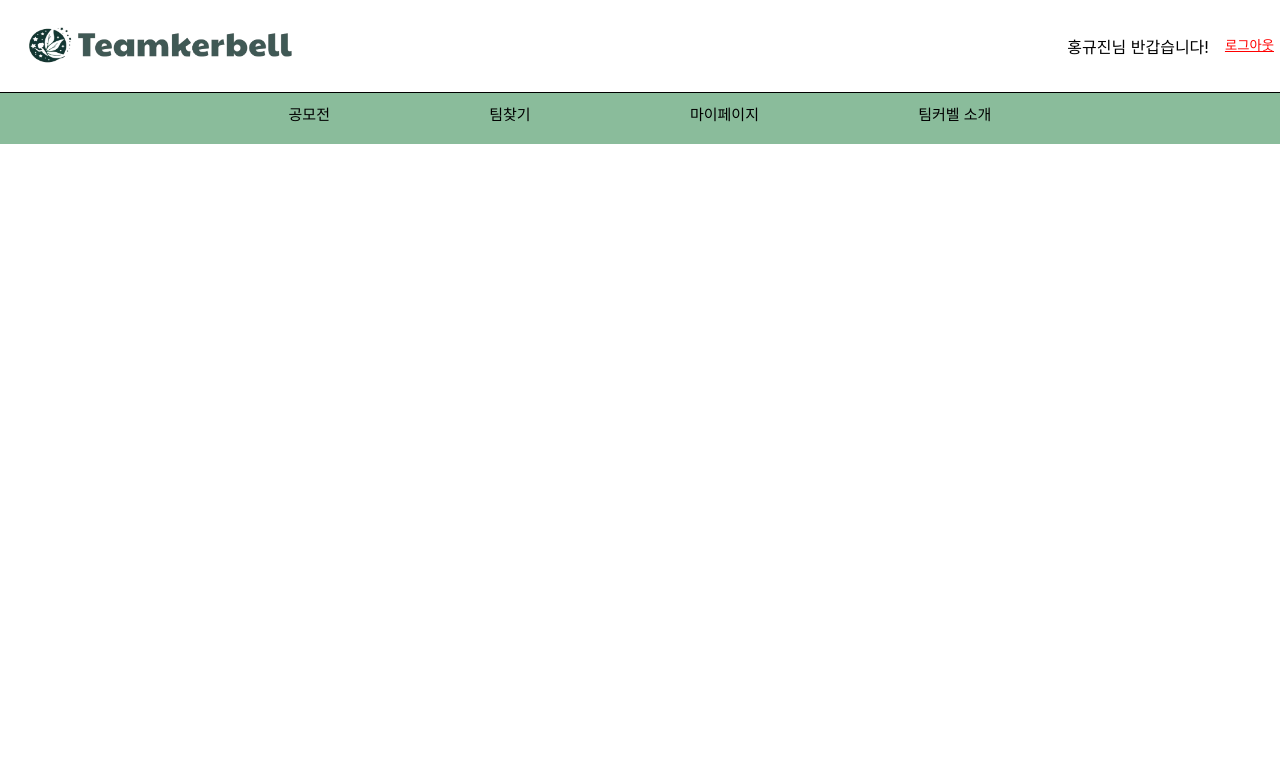
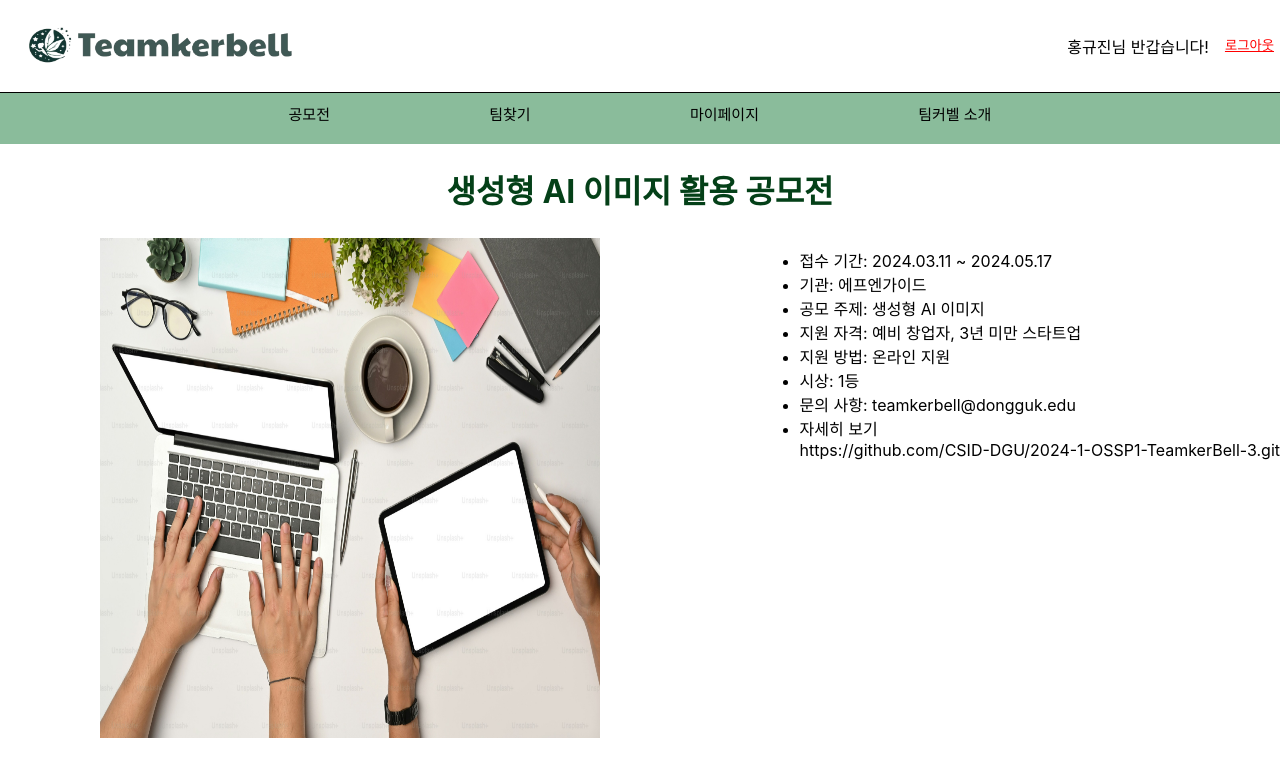
Before and after one commit to CSID-DGU/2024-1-OSSP1-TeamkerBell-3, a React (Create React App) app in the folder teamkerbell_frontend/: page /matching in a window 1280 px wide. Shown: the top 776 px of the page. Built offline with nearby package versions, Linux system fonts and the light colour scheme.

Commit message:
Matching 진행중

```diff
--- a/teamkerbell_frontend/src/App.js
+++ b/teamkerbell_frontend/src/App.js
@@ -6,6 +6,7 @@
 import MainPage from "./pages/main";
 import Header from "./components/Header";
 import TeamTool from "./pages/teamtool";
+import Matching from "./pages/matching"
 
 function App() {
   return (
@@ -17,6 +18,7 @@
       <Header />
       <Routes>
         <Route path="/" element={<MainPage />} />
+        <Route path="/matching" element={<Matching />} />
         <Route path="/teamtool" element={<TeamTool />} />
       </Routes>
     </BrowserRouter>
--- /dev/null
+++ b/teamkerbell_frontend/src/components/mainComponents/CompDetail.jsx
@@ -0,0 +1,33 @@
+import React from "react";
+import styles from "./CompDetail.module.css"; // CompCard 컴포넌트의 스타일 파일
+
+
+
+
+const CompDetail = ({ image, title, period, organization, theme, qualification, apply, award, inquiry, link }) => {
+  return (
+    <div className={styles.CompDetail}>
+      <h2 className = {styles.title}>{title}</h2>
+
+
+      <img src={image} className={styles.image} />
+
+      <ul className={styles.description}>
+        <li className = {styles.period}>접수 기간: {period}</li>
+        <li className = {styles.organization}>기관: {organization}</li>
+        <li className = {styles.theme}>공모 주제: {theme}</li>
+        <li className = {styles.qualification}>지원 자격: {qualification}</li>
+        <li className = {styles.apply}>지원 방법: {apply}</li>
+        <li className = {styles.award}>시상: {award}</li>
+        <li className = {styles.inquiry}>문의 사항: {inquiry}</li>
+        <li className = {styles.link}>자세히 보기</li>
+        {link}
+      </ul>
+
+    </div>
+
+
+  );
+};
+
+export default CompDetail;
--- /dev/null
+++ b/teamkerbell_frontend/src/components/mainComponents/CompDetail.module.css
@@ -0,0 +1,33 @@
+.compDetail {
+
+    padding-top: 100px;
+    padding-left: 100px;
+    padding-right: 20px;
+    margin: 10px;
+    width: 90%;
+    text-align: center;
+}
+
+
+
+.image {
+  float:left;
+  padding-left: 100px;
+  width: 500px;
+  height: 500px;
+  vertical-align: middle;
+}
+
+.title {
+  text-align: center;
+  vertical-align: middle;
+  font-size: 2rem;
+  margin-top: 20px;
+  color: #044018;
+}
+
+.description {
+  float:right;
+  margin-top: 10px;
+  font-size:1rem;
+}
--- /dev/null
+++ b/teamkerbell_frontend/src/pages/matching.jsx
@@ -0,0 +1,56 @@
+import React from "react";
+import styles from "./matching.module.css";
+import CompDetail from "../components/mainComponents/CompDetail"; // CompDetail 컴포넌트 import
+
+
+
+const Matching = () => {
+
+    //공모전 상세 내용
+    const DUMMY_COMP_DETAIL = {
+        image: "../../comp_example.jpeg",
+        title: "생성형 AI 이미지 활용 공모전",
+        period: "2024.03.11 ~ 2024.05.17",
+        organization: "에프엔가이드",
+        theme: "생성형 AI 이미지",
+        qualification: "예비 창업자, 3년 미만 스타트업",
+        apply: "온라인 지원",
+        award: "1등",
+        inquiry: "teamkerbell@dongguk.edu",
+        link:"https://github.com/CSID-DGU/2024-1-OSSP1-TeamkerBell-3.git"
+    }
+
+    return(
+        <div className={styles.container}>
+
+            <div className = {styles.compDetailContainer}>
+
+                <CompDetail
+                  image={DUMMY_COMP_DETAIL.image}
+                  title={DUMMY_COMP_DETAIL.title}
+                  period={DUMMY_COMP_DETAIL.period}
+                  organization={DUMMY_COMP_DETAIL.organization}
+                  theme={DUMMY_COMP_DETAIL.theme}
+                  qualification={DUMMY_COMP_DETAIL.qualification}
+                  apply={DUMMY_COMP_DETAIL.apply}
+                  award={DUMMY_COMP_DETAIL.award}
+                  inquiry={DUMMY_COMP_DETAIL.inquiry}
+                  link={DUMMY_COMP_DETAIL.link}
+                />
+
+
+
+            </div>
+
+
+
+        </div>
+
+
+    );
+
+}
+
+
+
+export default Matching;
```
Also changed, not shown: teamkerbell_frontend/src/pages/matching.module.css (added).
